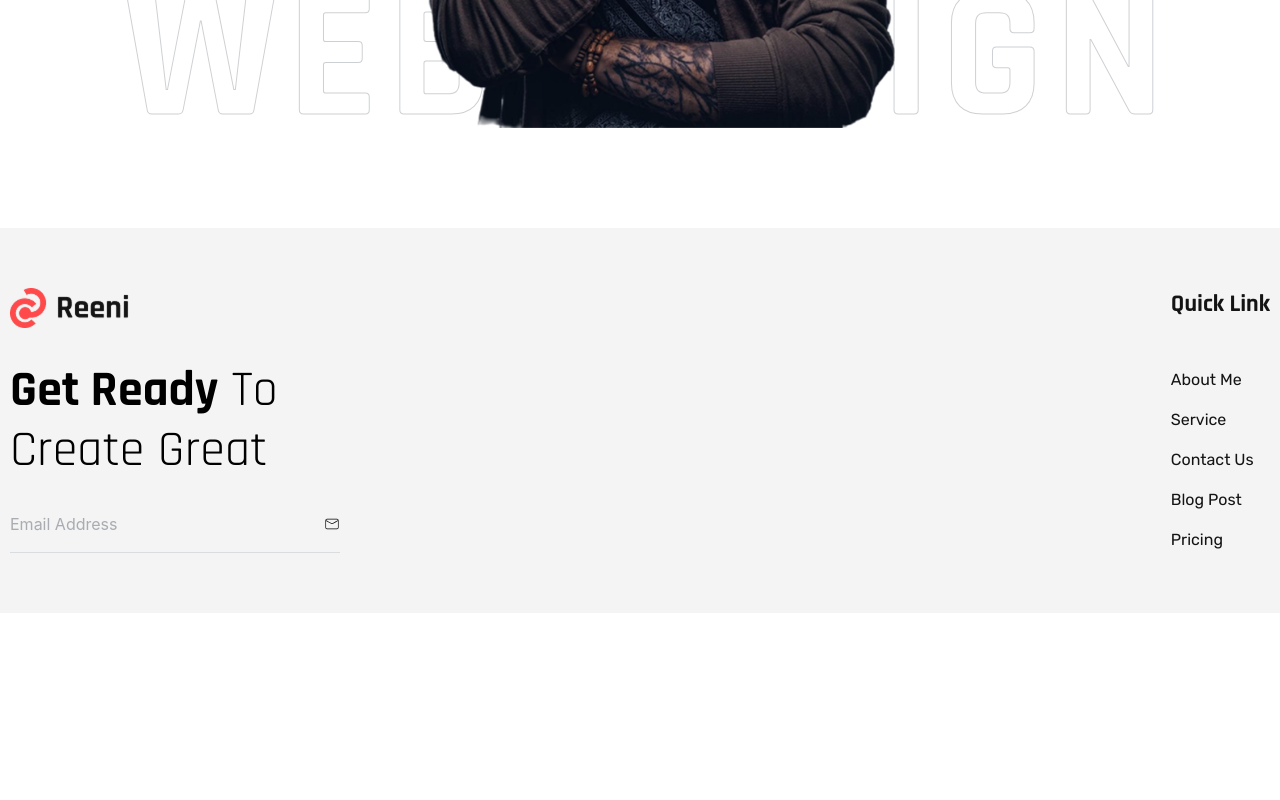
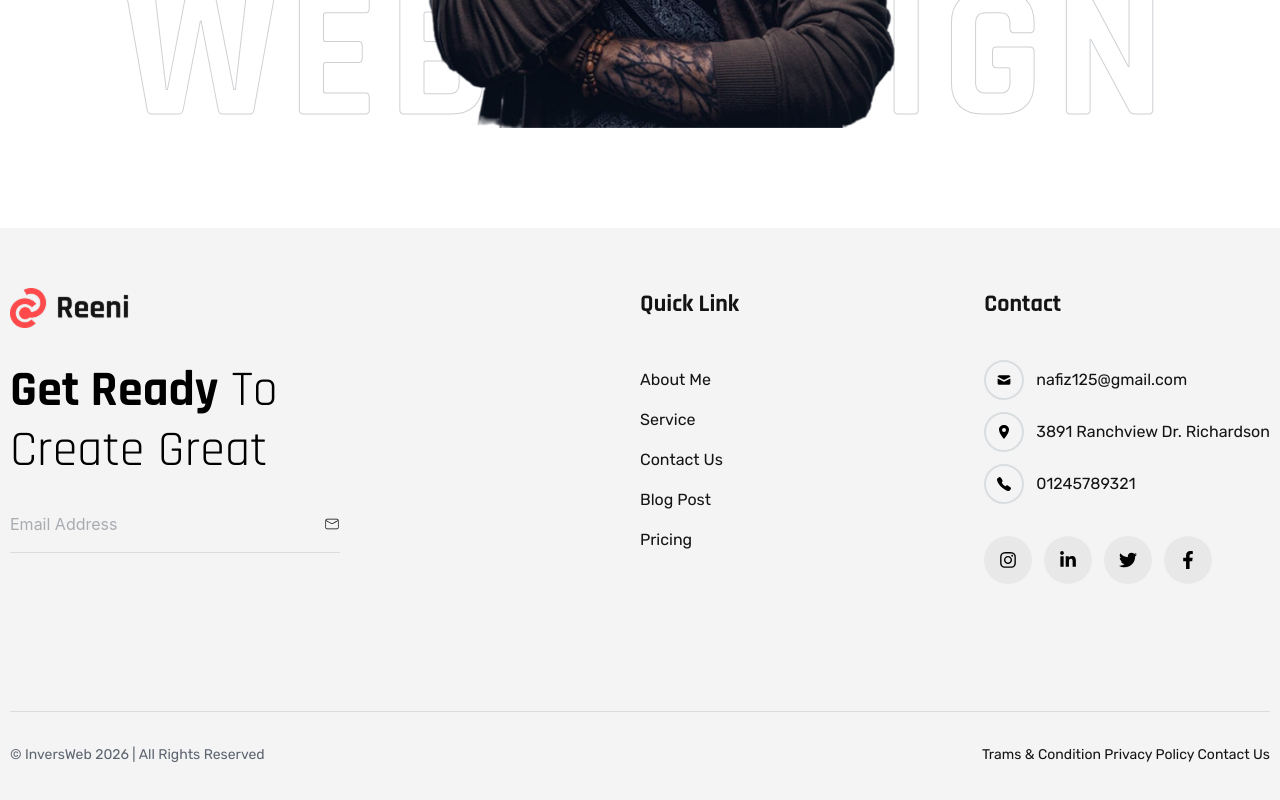
Before and after one commit to riemetoba/Reeni_portfolio, a React (Vite) app: page / in a window 1280 px wide. Shown: the part 660-1460 px from the top of the page. Before the commit the page ends 1273 px from the top, so only its background shows below. Built offline with nearby package versions, Linux system fonts and the light colour scheme.

Commit message:
footer done

```diff
--- a/src/components/layouts/Footer.jsx
+++ b/src/components/layouts/Footer.jsx
@@ -1,12 +1,15 @@
+import Icons from "../Icons";
 import Image from "../Image";
 import logo from "/src/assets/logo.png";
 import { CiMail } from "react-icons/ci";
+import { HiMail } from "react-icons/hi";
+import { IoLocationSharp, IoCall } from "react-icons/io5";
 
 const Footer = () => {
   return (
     <div className="bg-[#F4F4F4] py-15">
       <div className="container flex items-start justify-between">
-        <div className="">
+        <div className="w-[50%]">
           <Image src={logo} />
           <h2 className="text-[50px] font-rajdhani w-100 leading-15 py-8">
             <span className="font-bold">Get Ready</span> To Create Great
@@ -20,17 +23,72 @@ const Footer = () => {
             <CiMail />
           </div>
         </div>
-        <div className="">
-          <h4 className="font-rajdhani font-bold text-2xl text-common pb-8">Quick Link</h4>
-          <ul>
-            <li className="font-rubik text-base text-common pt-4">About Me</li>
-            <li className="font-rubik text-base text-common pt-4">Service</li>
-            <li className="font-rubik text-base text-common pt-4">Contact Us</li>
-            <li className="font-rubik text-base text-common pt-4">Blog Post</li>
-            <li className="font-rubik text-base text-common pt-4">Pricing</li>
-          </ul>
+        <div className="w-[50%]">
+          <div className="flex items-start justify-between">
+            <div className="">
+              <h4 className="font-rajdhani font-bold text-2xl text-common pb-8">
+                Quick Link
+              </h4>
+              <ul>
+                <li className="font-rubik text-base text-common pt-4">
+                  About Me
+                </li>
+                <li className="font-rubik text-base text-common pt-4">
+                  Service
+                </li>
+                <li className="font-rubik text-base text-common pt-4">
+                  Contact Us
+                </li>
+                <li className="font-rubik text-base text-common pt-4">
+                  Blog Post
+                </li>
+                <li className="font-rubik text-base text-common pt-4">
+                  Pricing
+                </li>
+              </ul>
+            </div>
+            <div className="">
+              <h4 className="font-rajdhani font-bold text-2xl text-common pb-10">
+                Contact
+              </h4>
+              {/* icon + content part start */}
+              <div className="flex items-center">
+                <div className="flex items-center justify-center rounded-full border-2 border-[#D9DDE0] h-10 w-10">
+                  <HiMail />
+                </div>
+                <p className="text-base font-rubik text-common ml-3">
+                  nafiz125@gmail.com
+                </p>
+              </div>
+              <div className="flex items-center mt-3">
+                <div className="flex items-center justify-center rounded-full border-2 border-[#D9DDE0] h-10 w-10">
+                  <IoLocationSharp />
+                </div>
+                <p className="text-base font-rubik text-common ml-3">
+                  3891 Ranchview Dr. Richardson
+                </p>
+              </div>
+              <div className="flex items-center mt-3 mb-8">
+                <div className="flex items-center justify-center rounded-full border-2 border-[#D9DDE0] h-10 w-10">
+                  <IoCall />
+                </div>
+                <p className="text-base font-rubik text-common ml-3">
+                  01245789321
+                </p>
+              </div>
+              <Icons />
+            </div>
+          </div>
         </div>
       </div>
+       <div className="container lg:flex md:flex justify-between items-center py-7 border-t border-[#D9DDE0] lg:mt-31.75 mt-15">
+          <p className="text-sm text-[#5D6570] font-normal font-rubik leading-7.5 text-start">
+            © InversWeb 2026 | All Rights Reserved
+          </p>
+          <p className="text-sm text-common font-normal font-rubik leading-7.5 text-start">
+            Trams & Condition Privacy Policy Contact Us
+          </p>
+        </div>
     </div>
   );
 };
```
